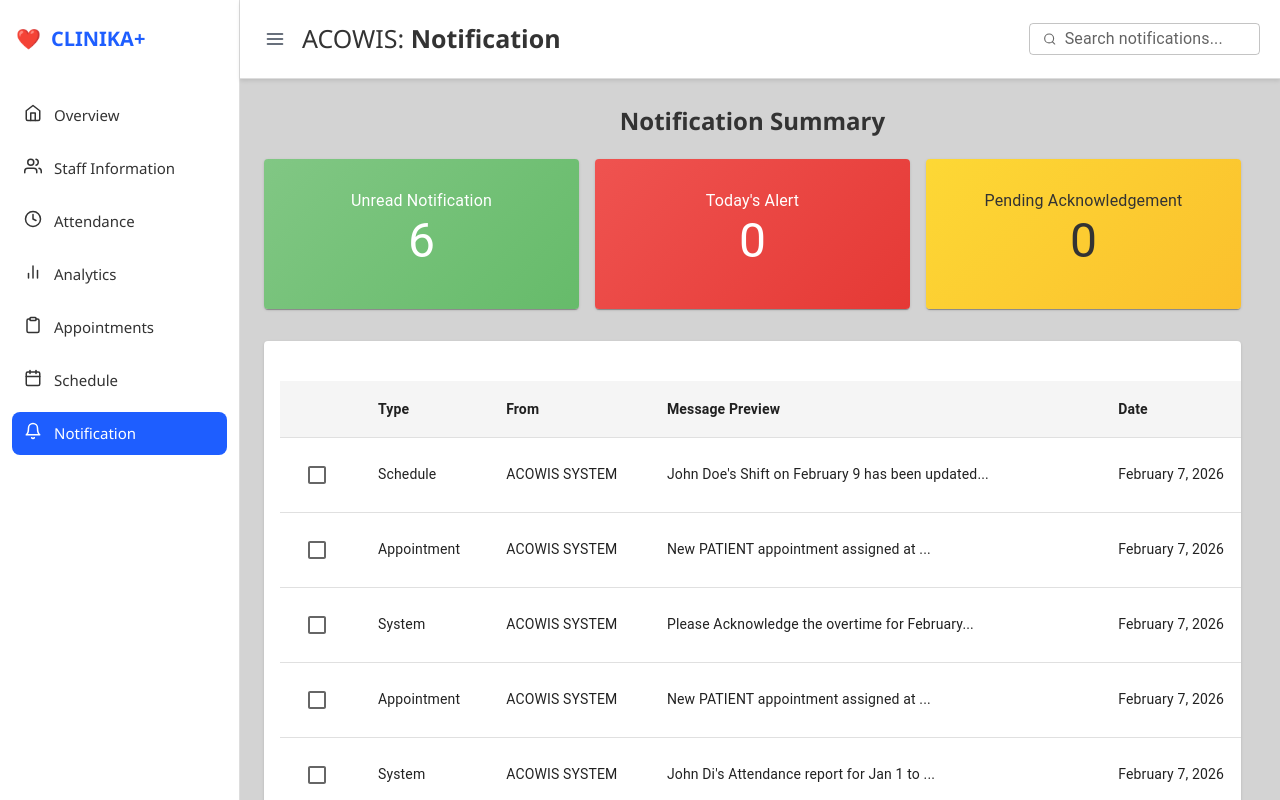
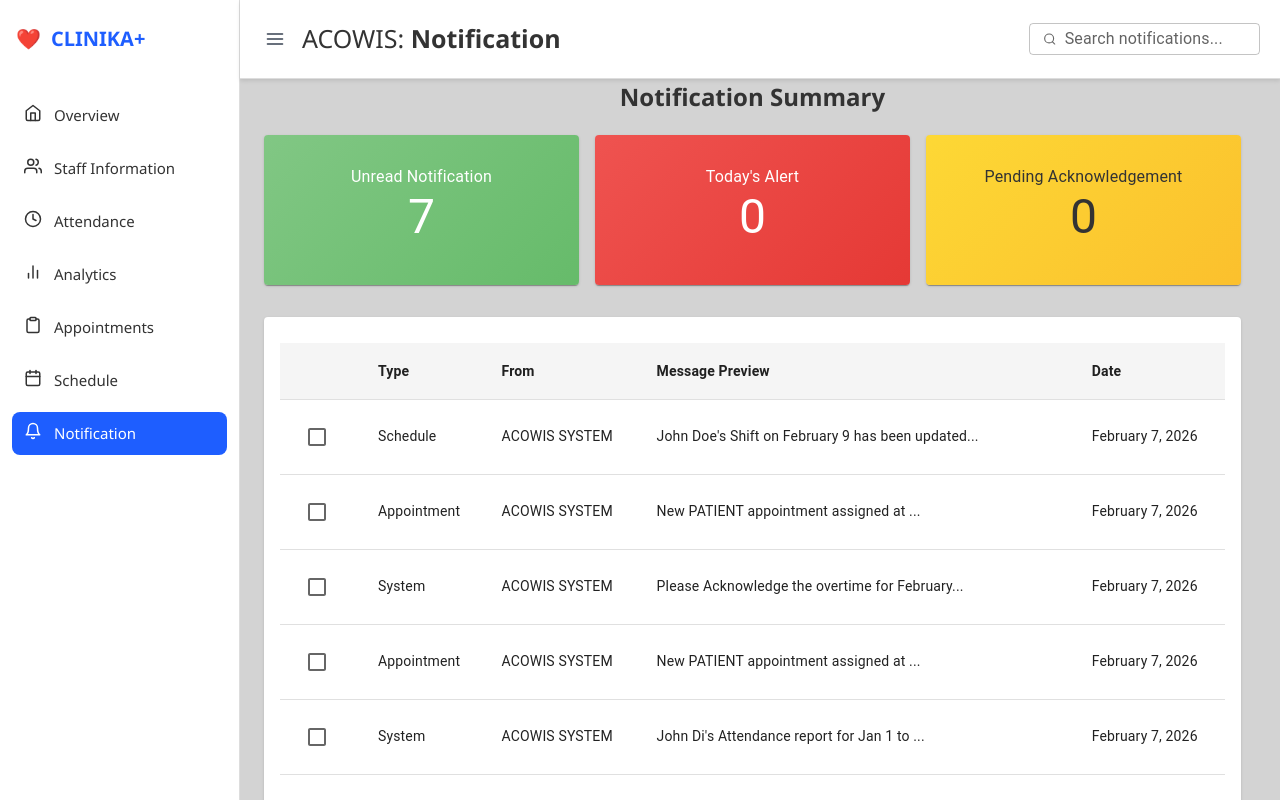
Before and after one commit to ItsMeKayden/SIA102PROJECT, a React (Vite) app: page /notification in a window 1280 px wide. Built offline with nearby package versions, Linux system fonts and the light colour scheme.

Commit message:
Adjustments to Notification Module

```diff
--- a/src/frontend/pages/Notification.tsx
+++ b/src/frontend/pages/Notification.tsx
@@ -58,6 +58,14 @@ function Notification() {
         id: '6',
         type: 'ALERT',
         from: 'ACOWIS SYSTEM',
+        message: 'TUMAE YUNG PASYENTE SA ROOM 9',
+        date: 'February 7, 2026',
+        checked: false,
+      },
+      {
+        id: '7',
+        type: 'ALERT',
+        from: 'ACOWIS SYSTEM',
         message: 'EMERGENCY STAFF ASSISTANCE REQUIRED IN ROOM 5...',
         date: 'February 7, 2026',
         checked: false,
@@ -77,7 +85,7 @@ function Notification() {
     const pendingAcknowledgementCount = 0;
 
     return (
-    <Container maxWidth={false} className="notification-container" sx={{ py: 3 }}>
+      <Container maxWidth={false} className="notification-container" sx={{ py: 3, px: 0, width: '100%', boxSizing: 'border-box' }}>
         {/* Notification Summary */}
         <h2 className="notification-title">Notification Summary</h2>
         <Box className="notification-summary">
@@ -150,7 +158,7 @@ function Notification() {
 
         {/* Notifications Table */}
         <Card>
-        <CardContent>
+          <CardContent sx={{ boxSizing: 'border-box' }}>
             <TableContainer className="notification-table-wrapper">
               <Table>
                 <TableHead>
--- a/src/frontend/styles/NotificationStyles.css
+++ b/src/frontend/styles/NotificationStyles.css
@@ -2,6 +2,8 @@
   width: 100%;
   display: flex;
   flex-direction: column;
+  padding: 0 24px !important;
+  box-sizing: border-box;
 }
 
 .notification-title {
@@ -53,7 +55,15 @@
 }
 
 .notification-table-wrapper {
-  margin-top: 24px;
+  margin-top: 10px;
+  width: 100%;
+  overflow-x: auto;
+}
+
+.notification-table-wrapper table {
+  width: 100%;
+  border-collapse: collapse;
+  table-layout: auto !important;
 }
 
 .notification-button {
```
Lines whose indentation alone changed are shown as unchanged.
